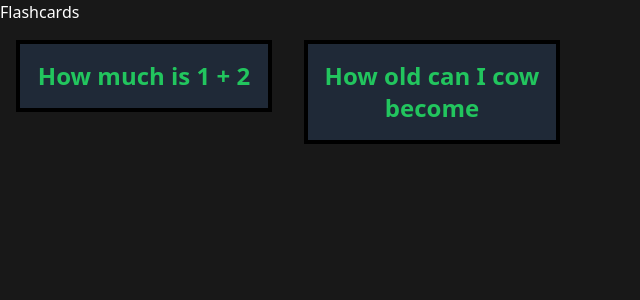
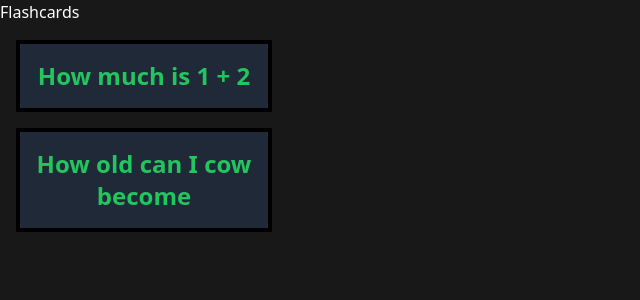
Before and after one commit to Yokosumi/sc013-cooking-power-of-flashcards, a React (Vite) app: page / in a window 1280 px wide. Shown: the top 300 px of the page, without its empty margins (0-640 px from the left). Built offline with nearby package versions, Linux system fonts and the light colour scheme.

Commit message:
updated tailwind

```diff
--- a/package.json
+++ b/package.json
@@ -24,7 +24,7 @@
         "eslint-plugin-react-hooks": "^4.6.0",
         "eslint-plugin-react-refresh": "^0.4.3",
         "postcss": "^8.4.31",
-        "tailwindcss": "^3.3.5",
+        "tailwindcss": "^3.4.8",
         "typescript": "^5.3.3",
         "vite": "^4.4.5"
     }
--- a/src/App.tsx
+++ b/src/App.tsx
@@ -4,7 +4,9 @@ function App() {
         <>
             <div className=" text-white">
                 <h1>Flashcards</h1>
-                <FlashCard />
+                <section>
+                    <FlashCard />
+                </section>
             </div>
         </>
     )
--- a/src/components/Card.tsx
+++ b/src/components/Card.tsx
@@ -5,7 +5,7 @@ type CardProps = {
 export const Card = ({ display }: CardProps) => {
     return (
         <>
-            <section className="flex justify-center items-center border-4 border-black text-green-500 font-bold text-2xl text-center p-4 w-64 h-full m-4 bg-gray-800  ">
+            <section className="flex justify-center items-center border-4 border-black text-green-500 font-bold text-2xl text-center p-4 w-64 h-full m-4 bg-gray-800">
                 <div className="text-green-500 font-bold text-2xl text-center pointer">
                     {display}
                 </div>
--- a/src/components/FlashCard.tsx
+++ b/src/components/FlashCard.tsx
@@ -33,7 +33,7 @@ export const FlashCard = () => {
         <>
             {flashCards.map((card, index) => (
                 <div
-                    className="inline-block"
+                    className="inline"
                     key={index}
                     onClick={() => toggleFlashCard(index)}
                 >
--- a/tailwind.config.js
+++ b/tailwind.config.js
@@ -1,8 +1,14 @@
 /** @type {import('tailwindcss').Config} */
 export default {
-  content: ["./index.html", "./src/**/*.{js,ts,jsx,tsx}"],
-  theme: {
-    extend: {},
-  },
-  plugins: [],
-};
+    content: ['./index.html', './src/**/*.{js,ts,jsx,tsx}'],
+    theme: {
+        extend: {
+            keyframes: {
+                flipHorizontal: {
+                    '50%': { transform: 'rotateY(180deg' },
+                },
+            },
+        },
+    },
+    plugins: [],
+}
```
Also changed, not shown: 1 other file (tests, documents, lock files or other folders).
